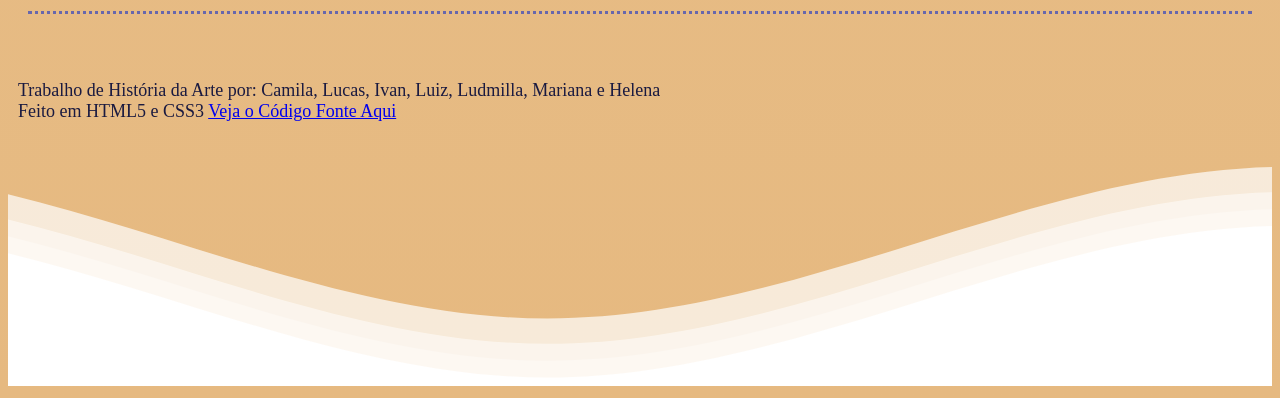
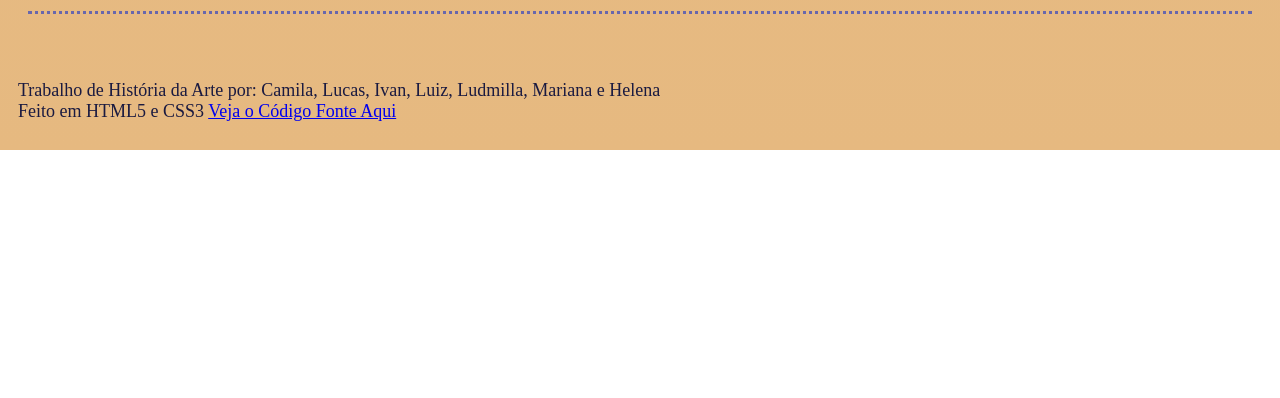
Before and after one commit to LucasS2105/bannerarte, a plain HTML site: page index.html in a window 1280 px wide. Shown: the part 3694-4092 px from the top of the page. After the commit the page ends 3844 px from the top, so only its background shows below. Drawn offline with Linux system fonts and the light colour scheme.

Commit message:
Update index.html

```diff
--- a/index.html
+++ b/index.html
@@ -92,23 +92,8 @@
         <br>
     </main>
     <footer>
-        <div id="ondas">
             <p>Trabalho de História da Arte por: Camila, Lucas, Ivan, Luiz, Ludmilla, Mariana e Helena<br>
             Feito em HTML5 e CSS3 <a href="https://github.com/LucasS2105/bannerarte">Veja o Código Fonte Aqui</a></p>
-            <svg class="waves" xmlns="http://www.w3.org/2000/svg" xmlns:xlink="http://www.w3.org/1999/xlink"
-                viewBox="0 24 150 28" preserveAspectRatio="none" shape-rendering="auto">
-                <defs>
-                    <path id="gentle-wave"
-                        d="M-160 44c30 0 58-18 88-18s 58 18 88 18 58-18 88-18 58 18 88 18 v44h-352z" />
-                </defs>
-                <g class="parallax">
-                    <use xlink:href="#gentle-wave" x="48" y="0" fill="rgba(255,255,255,0.7" />
-                    <use xlink:href="#gentle-wave" x="48" y="3" fill="rgba(255,255,255,0.5)" />
-                    <use xlink:href="#gentle-wave" x="48" y="5" fill="rgba(255,255,255,0.3)" />
-                    <use xlink:href="#gentle-wave" x="48" y="7" fill="#fff" />
-                </g>
-            </svg>
-        </div>
     </footer>
 </body>
 
```
